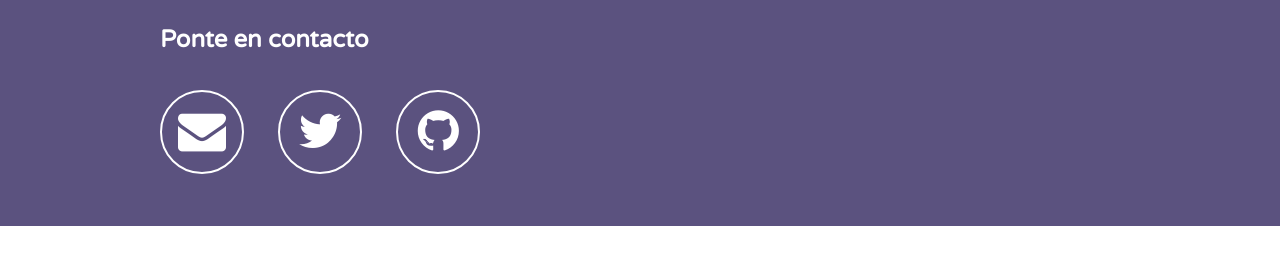
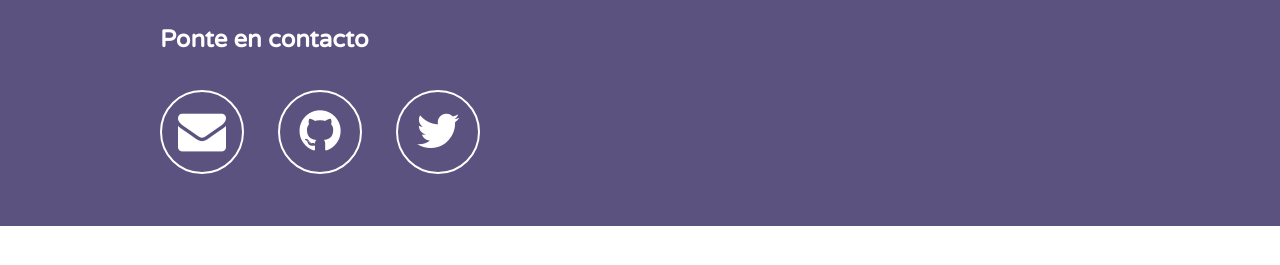
Before and after one commit to mrtnbrjs/mrtnbrjs.github.io, a Jekyll site: the page built from index.html, in a window 1280 px wide. Shown: the part 497-762 px from the top of the page. Built offline with Jekyll 4.4.1, drawn with Linux system fonts in a browser that asks for light colours; nearby versions of some CDN libraries; comment, search, counter and statistics services are not loaded.

Commit message:
error rrss

```diff
--- a/_includes/footer.html
+++ b/_includes/footer.html
@@ -11,7 +11,7 @@
           {% if site.github_username %}
           <li>
             <a href="https://github.com/{{ site.github_username }}">
-              <span class="username"><i class="fa fa-twitter"></i></span>
+              <span class="username"><i class="fa fa-github"></i></span>
             </a>
           </li>
           {% endif %}
@@ -19,7 +19,7 @@
           {% if site.twitter_username %}
           <li>
             <a href="https://twitter.com/{{ site.twitter_username }}">
-              <span class="username"><i class="fa fa-github"></i></span>
+              <span class="username"><i class="fa fa-twitter"></i></span>
             </a>
           </li>
           {% endif %}
```
Also changed, not shown: 4 other files.
